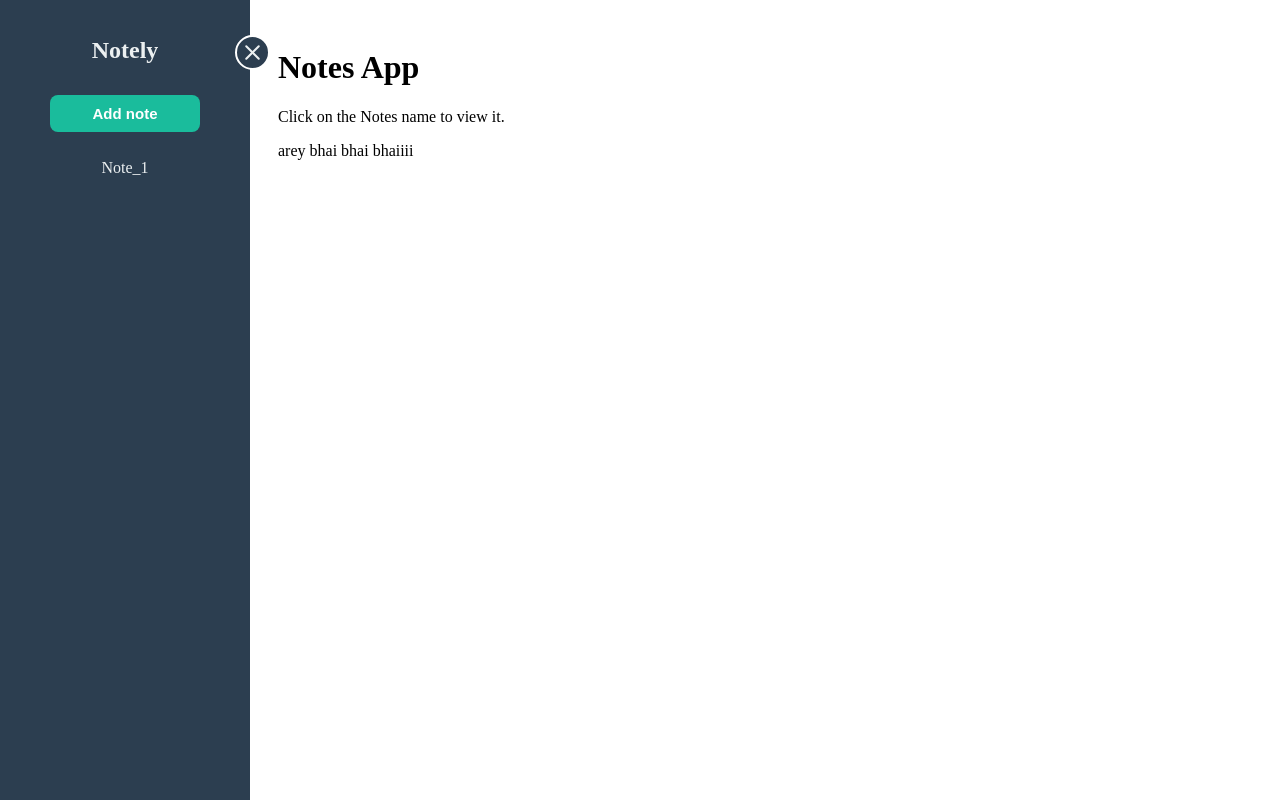
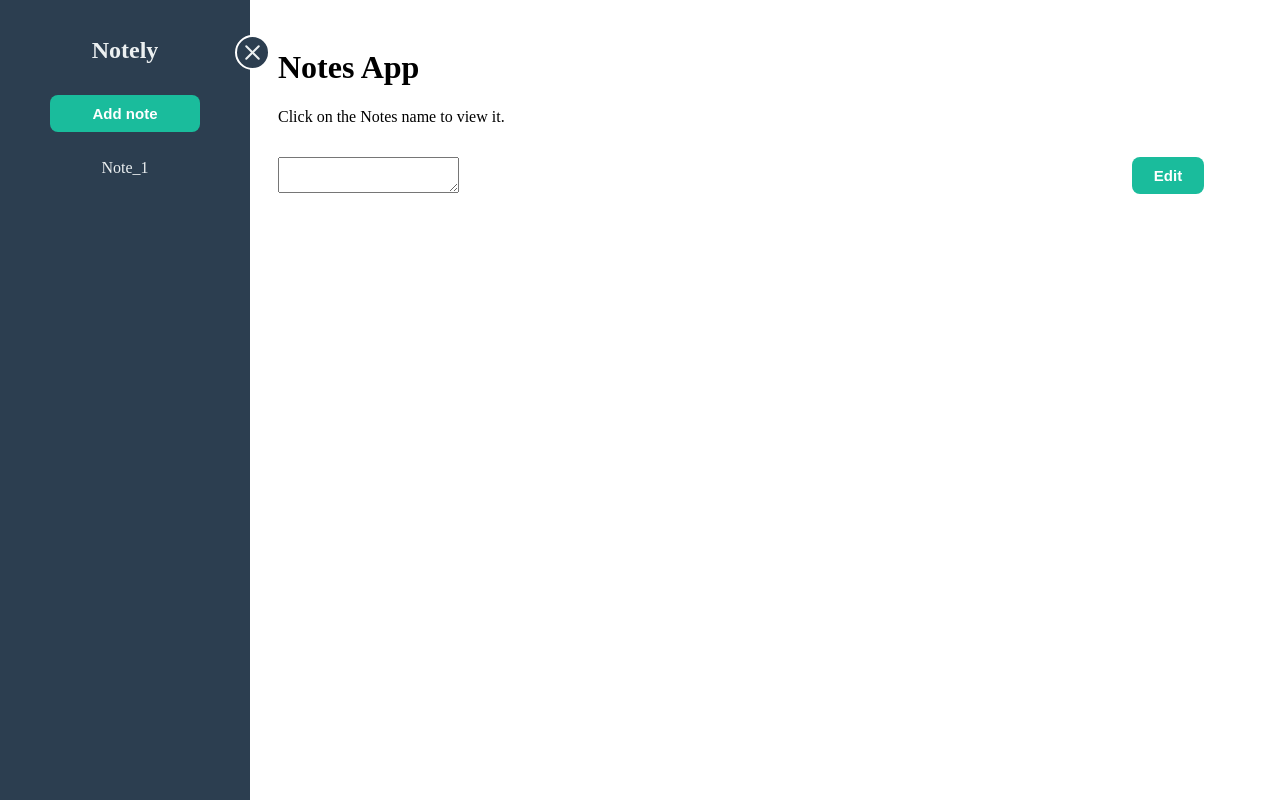
Before and after one commit to yash-singhal-wd/notes-taking-app, a React (Vite) app: page / in a window 1280 px wide. Built offline with nearby package versions, Linux system fonts and the light colour scheme.

Commit message:
notes content half doner

```diff
--- a/src/comps/Notes/Note.jsx
+++ b/src/comps/Notes/Note.jsx
@@ -1,4 +1,4 @@
-import React, { useContext, useState } from "react";
+import React, { useContext } from "react";
 import styles from "./Note.module.css";
 
 import NotesContext from "../../context/NotesContext";
--- a/src/comps/Notes/NoteContent.jsx
+++ b/src/comps/Notes/NoteContent.jsx
@@ -1,5 +1,44 @@
-import React from 'react';
+import React,{useState, useContext} from 'react';
+import Button from '../../comps/Button/Button';
+import styles from "./Note.module.css";
+import NotesContext from '../../context/NotesContext';
 
 export default function NoteContent(){
-    return <div>arey bhai bhai bhaiiii</div>
+     const { currentNote, updateCurrentNoteTitle } = useContext(NotesContext);
+
+    const [isEditing, setIsEditing] = useState(false);
+    const [editedTitle, setEditedTitle] = useState(currentNote?.title || "");
+
+    const handleEditClick = () => {
+        if(isEditing){
+            updateCurrentNoteTitle(currentNote.id, editedTitle);
+            setIsEditing(false);
+        } else {
+            setIsEditing(true);
+            setEditedTitle(currentNote.title);
+        }
+    };
+
+    return (
+        <>
+            <div className={styles.noteHeader}>
+                {isEditing ? (
+                    // <input
+                    //     type="text"
+                    //     value={editedTitle}
+                    //     onChange={(e) => setEditedTitle(e.target.value)}
+                    //     className={styles.editInput}
+                    //     autoFocus
+                    // />
+                    <textarea id="myNotes" rows="10" cols="50" placeholder="Start typing..."></textarea>
+                ) : (
+                    <textarea>{currentNote.content}</textarea>
+                )}
+                <div className={styles.buttonContainer}>
+                    <Button onClick={handleEditClick}>{isEditing? 'Save': 'Edit' }</Button>
+                </div>
+            </div>
+            <p>{currentNote.content}</p>
+        </>
+    );
 }
--- a/src/comps/Notes/NoteTitle.jsx
+++ b/src/comps/Notes/NoteTitle.jsx
@@ -37,7 +37,6 @@ export default function NoteTitle() {
                     <Button onClick={handleEditClick}>{isEditing? 'Save': 'Edit' }</Button>
                 </div>
             </div>
-            <p>{currentNote.content}</p>
         </>
     );
 }
```
